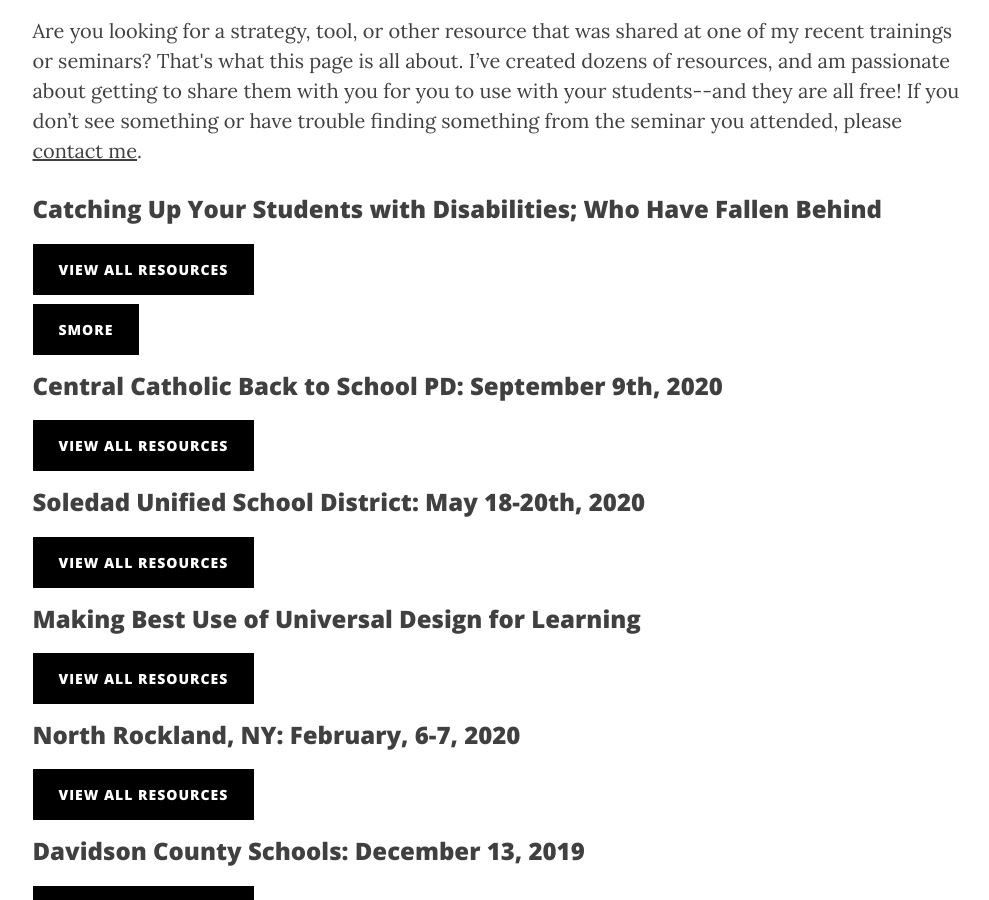
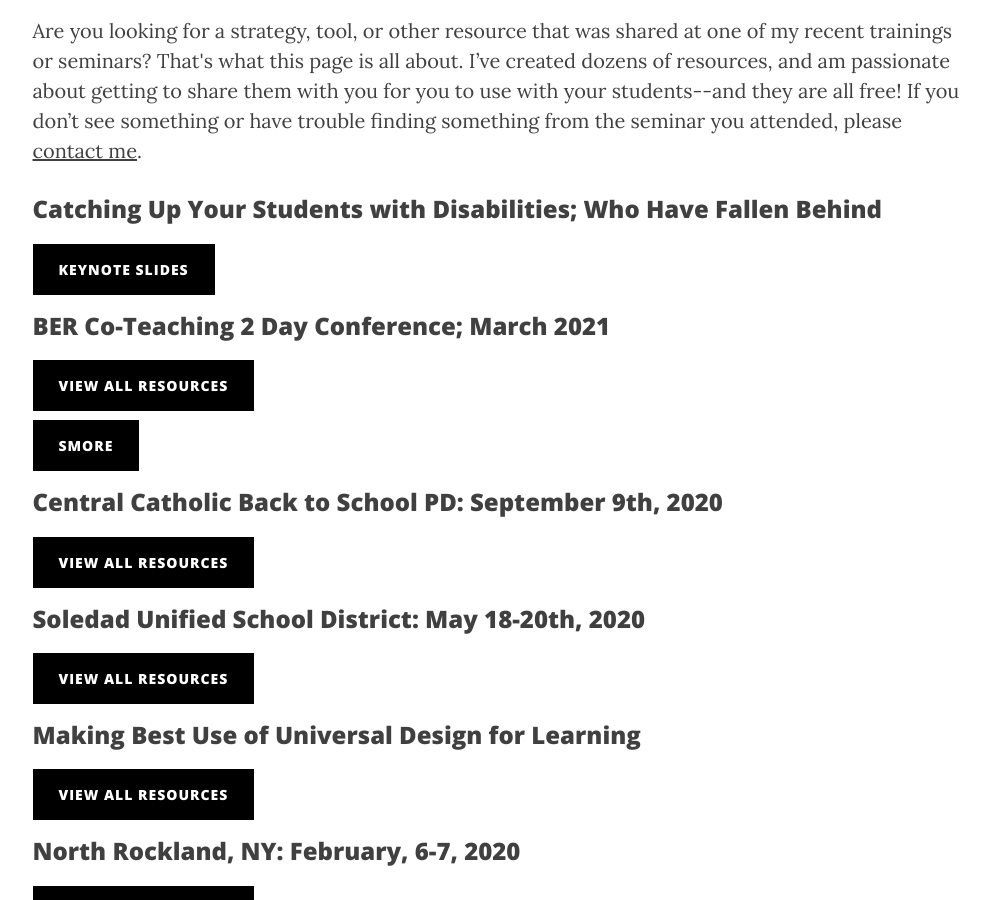
Before and after one commit to iamweswilson/clearlycat, a Jekyll site: the page built from resources.html, in a window 1280 px wide and 900 px high, scrolled down 512 px. Shown: the whole window, without its empty margins (135-1124 px from the left). Built offline with Jekyll 4.4.1, drawn with Linux system fonts in a browser that asks for light colours; nearby versions of some CDN libraries; comment, search, counter and statistics services are not loaded.

Commit message:
Update resources.html

```diff
--- a/resources.html
+++ b/resources.html
@@ -26,6 +26,12 @@ permalink: /training-resources/
                     Are you looking for a strategy, tool, or other resource that was shared at one of my  recent trainings or seminars? That's what this page is all about.  I’ve created dozens of resources, and am passionate about getting to share them with you for you to use with your students--and they are all free!  If you don’t see something or have trouble finding something from the seminar you attended, please <a href="/contact/">contact me</a>.
                 </p>
                 <h3>Catching Up Your Students with Disabilities; Who Have Fallen Behind</h3>
+                <p>
+                    <a href="//drive.google.com/file/d/1A5W22JD82QvfQb4XW-BkcvY5gp0uPA6S/view?usp=sharing" class="resource-btn" target="_blank">
+                        Keynote Slides
+                    </a>
+                </p>
+                <h3>BER Co-Teaching 2 Day Conference; March 2021</h3>
                 <p>
                     <a href="//drive.google.com/drive/folders/1IJQ2NnBDRWVWcEm7qazO1YDpqV2fskNI?usp=sharing" class="resource-btn" target="_blank">
                         View All Resources
```
